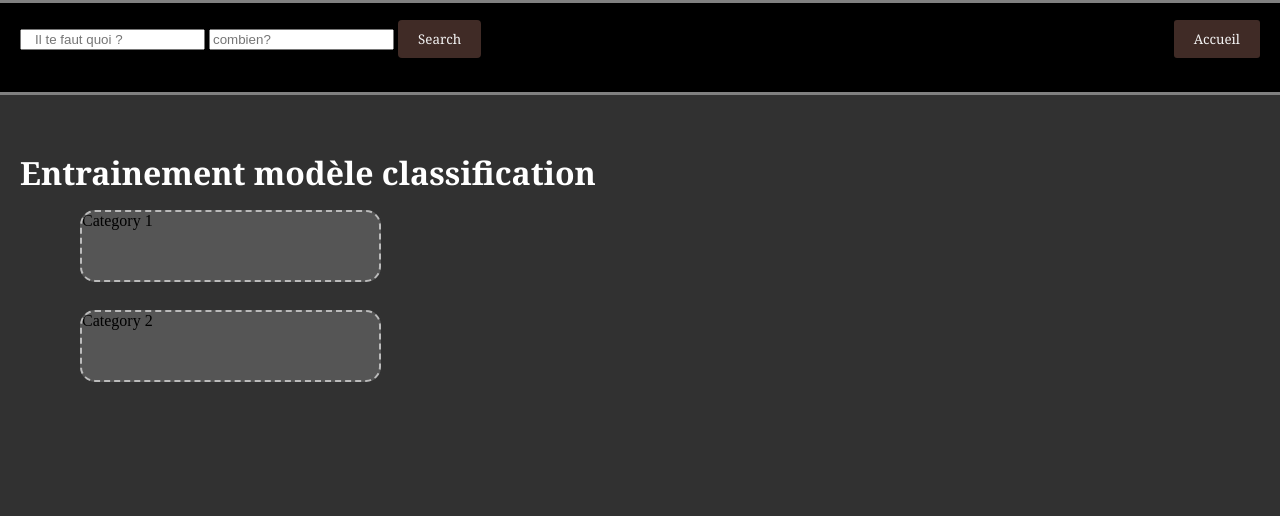
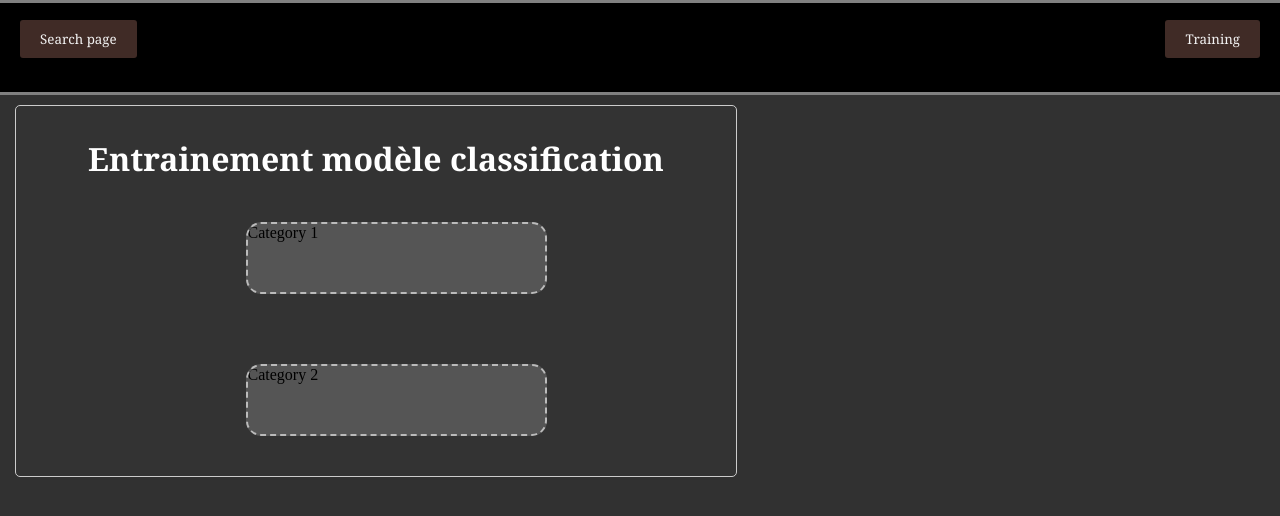
Before and after one commit to wlemalin/freepik.scrap, a Flask app: template templates/train_form.html in a window 1280 px wide. Shown: the top 516 px of the page. Run offline with Flask 3, Linux system fonts and the light colour scheme; the template is opened without the code that fills it, so the values that code supplies are empty.

Commit message:
correction navigation et entry (variable session[])

```diff
--- a/app.py
+++ b/app.py
@@ -13,7 +13,7 @@ if __name__ == '__main__':
 
 @app.route("/", methods=['GET', 'POST'])
 def index():
-    entry = session['entry']
+    entry = session.get('entry')
     if request.method == "POST":
         if request.form.get('DOWN') == 'Download':
             download_page(session['image_url'], entry, "_".join(entry)) # Use session-stored image URLs for downloading functionality
--- a/templates/train_form.html
+++ b/templates/train_form.html
@@ -116,14 +75,35 @@
             background-color: #50372f; /* Darker shade when pressed */
             transform: scale(0.98); /* Slightly scale down the button */
         }
-        #dropZone img {
-            width: 100%; /* Make images fill the drop zone in width */
-            height: auto; /* Maintain aspect ratio */
-            object-fit: contain; /* Ensures the image is scaled properly */
-            border-radius: 15px; /* Rounded corners for the images */
+
+        /* search page button */
+
+        #SearchButton {
+            position: fixed;
+            top: 20px; /* Adjust as needed to fit your design */
+            left: 20px; /* Keep it 20px away from the right edge for consistency */
+            padding: 10px 20px;
+            background-color: #402b26;
+            color: #F3F3F3;
+            border: none;
+            cursor: pointer;
+            border-radius: 3px;
+            transition: background-color 0.3s ease; /* Smooth transition for background color */
+            font-family: 'Georgia', serif;
         }
+        #SearchButton:hover {
+            background-color: #4E342E; /* Darker shade for hover/focus, assuming same as 'Next' button */
+            transform: scale(1.02);
+        }
+        #SearchButton:active {
+            background-color: #50372f; /* Darker shade when pressed */
+            transform: scale(0.98); /* Slightly scale down the button */
+        }
+
+        /* train window */
+
         #trainTab {
-            display: none;
+            display: block;
             position: absolute;
             width: 700px;
             height: 350px;
@@ -143,12 +123,16 @@
             overflow: hidden; /* Ensures content respects the container's rounded corners */
             z-index: 103;
         }
+        #dropZone img {
+            width: 100%; /* Make images fill the drop zone in width */
+            height: auto; /* Maintain aspect ratio */
+            object-fit: contain; /* Ensures the image is scaled properly */
+            border-radius: 15px; /* Rounded corners for the images */
+        }
 
-        .left-container {
-            flex-grow: 1;
-            padding: 20px;
-        }
-       .right-container {
+        /* tag frame */
+
+        .right-container {
             position: fixed; /* or 'absolute' depending on your needs */
             top: 94px; /* Start the container 95px from the top */
             right: -15px; /* Place the container 20px from the right edge of the viewport */
@@ -179,70 +159,7 @@
         .scrollable-frame img:focus {
             cursor: grabbing;
             opacity: 0.5;
-        }
-        .search-container {
-            position: fixed;
-            display: flex;
-            align-items: center;
-        }
-        #SearchButton {
-            padding: 10px 20px;
-            background-color: #402b26;
-            color: #F3F3F3;
-            border: none;
-            cursor: pointer;
-            border-radius: 4px;
-            transition: background-color 0.3s ease; /* Smooth transition for background color */
-            font-family: 'Georgia', serif;
-        }
-        #SearchButton:hover {
-            background-color: #4E342E; /* Darker shade for hover/focus, assuming same as 'Next' button */
-            transform: scale(1.02);
-        }
-        #SearchButton:active {
-            background-color: #50372f; /* Darker shade when pressed */
-            transform: scale(0.98); /* Slightly scale down the button */
-        }
-        .search-container input[type="text"], .search-container input[type="image"] {
-            margin-right: 1px;
-        }
-        .search-container input[type="image"] {
-            height: 80px;
-            border: 8px;
-            cursor: pointer;
-        }
-        .search-container input[type="text"] {
-            height: 30px;
-            border: 3px;
-            border-radius: 11px;
-            cursor: pointer;
-        }
-        /* Style for selected images */
-        .selected {
-            outline: 5px solid #ff9933;
-            transform: scale(0.95);
-        }
-        #deleteSelectedImages {
-            position: fixed;
-            top: 110px;
-            left: 200px;
-            padding: 10px 20px;
-            background-color: #d9534f; /* Bootstrap's btn-danger color */
-            color: white;
-            border: none;
-            border-radius: 5px;
-            cursor: pointer;
-            font-family: Arial, sans-serif;
-            margin-top: 20px; /* Adjust based on layout */
-            z-index: 10;
-        }
-
-        #deleteSelectedImages:hover {
-            background-color: #c9302c; /* Darker shade for hover */
-        }
-
-        #deleteSelectedImages:active {
-            background-color: #ac2925; /* Even darker shade for active/click */
+            transform: scale(0.93);
         }
 
     </style>
@@ -255,49 +172,14 @@
 
     <div class=".training-button-container">
 
-        <form action="/" method="POST">
-             <input type="submit" id="TrainingButton" name="ACCUEIL" value="Accueil"></button> <!-- id="SearchButton" -->
+        <form action="/training" method="POST">
+        <!-- button 'training' top right-->
+            <button id="TrainingButton">Training</button>
         </form>
 
-        <div class="left-container">
-            <div class="search-container">
-                <form action="/projet" method="POST">
-                    {% if search %}
-
-                    <input type="search" name="url_entry" value="{{ search }}">
-
-                    {% else %}
-
-                    <input type="search" name="url_entry" placeholder="   Il te faut quoi ?">
-
-                    {% endif %}
-
-                    {% if num %}
-
-                    <input type="search" name="num_entry" value="{{ num }}">
-
-                    {% else %}
-
-                    <input type="search" name="num_entry" placeholder="combien?">
-
-                    {% endif %}
-
-                    <input type="submit" id="SearchButton" name="VAL" value="Search"></button> <!-- id="SearchButton" -->
-
-
-
-                    <!-- Info Tab Content -->
-                    <h1 style="position: fixed; top: 130px; text-align:center; font-size: 200%; color: white; font-family: 'Georgia', serif">Entrainement modèle classification</h1>
-
-                   <!-- //Use the style attribute for styling HTML elements
-                    <p style="text-align:center;">Centered paragraph.</p> -->
-                        <div class="dropZone" style="position: fixed; top: 200px; left: 80px; width: 297px; height: 68.25px; background-color: #555; border: 2px dashed #bbb; border-radius: 15px; margin: 10px auto; overflow: none;">Category 1</div>
-                        <!-- Duplicated drop zone -->
-                        <div class="dropZone" style="position: fixed; top: 300px; left: 80px; width: 297px; height: 68.25px; background-color: #555; border: 2px dashed #bbb; border-radius: 15px; margin: 10px auto; overflow: none;">Category 2</div>
-
-                </form>
-            </div>
-        </div>
+        <form action="/" method="post">
+            <button id="SearchButton">Search page</button>
+        </form>
     </div>
 
 
```
Also changed, not shown: other parts of templates/train_form.html (+4 -49 lines).
